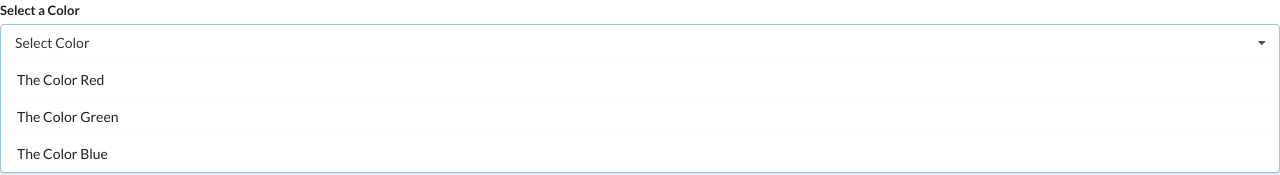
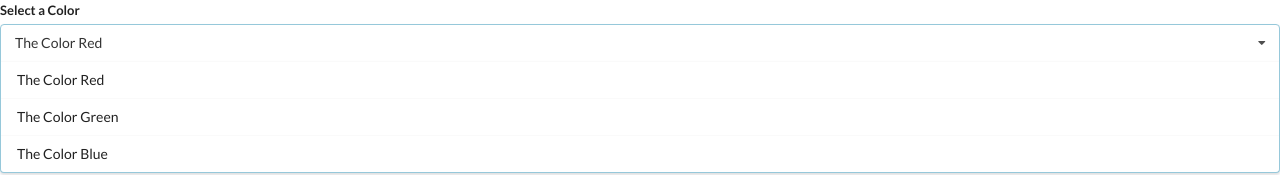
Before and after one commit to MarkCarson777/react, a React (Create React App) app in the folder widgets/: page / in a window 1280 px wide. Shown: the top 175 px of the page. Built offline with nearby package versions, Linux system fonts and the light colour scheme.

Commit message:
added onClick event handler

```diff
--- a/widgets/src/App.js
+++ b/widgets/src/App.js
@@ -1,4 +1,4 @@
-import React from 'react';
+import React, {useState} from 'react';
 import Accordion from './components/Accordion';
 import Search from './components/Search';
 import Dropdown from './components/Dropdown';
@@ -34,9 +34,14 @@
 ];
 
 export default () => {
+  const [selected, setSelected] = useState(options[0]);
   return (
     <div>
-      <Dropdown options={options} />
+      <Dropdown
+        selected={selected}
+        onSelectedChange={setSelected}
+        options={options}
+      />
     </div>
   )
 };
--- a/widgets/src/components/Dropdown.js
+++ b/widgets/src/components/Dropdown.js
@@ -1,9 +1,13 @@
 import React from 'react';
 
-const Dropdown = ({ options }) => {
+const Dropdown = ({ options, selected, onSelectedChange }) => {
   const renderedOptions = options.map((option) => {
     return (
-      <div key={option.value} className="item">
+      <div
+        key={option.value}
+        className="item"
+        onClick={() => onSelectedChange(option)}
+      >
         {option.label}
       </div>
       );
@@ -15,7 +19,7 @@
         <label className="label">Select a Color</label>
         <div className="ui selection dropdown visible active">
           <i className="dropdown icon"></i>
-          <div className="text">Select Color</div>
+          <div className="text">{selected.label}</div>
           <div className="menu visible transition">
             {renderedOptions}
           </div>
```
